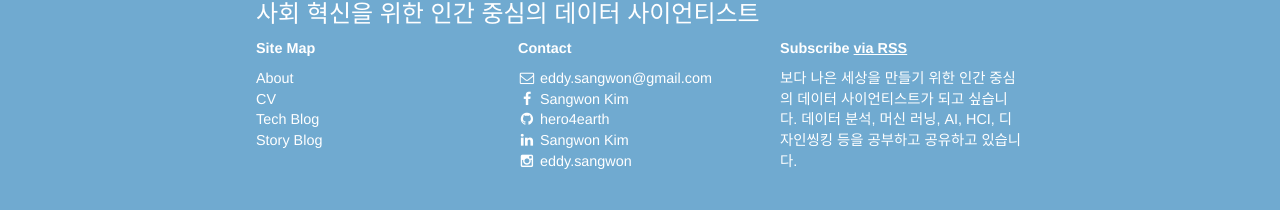
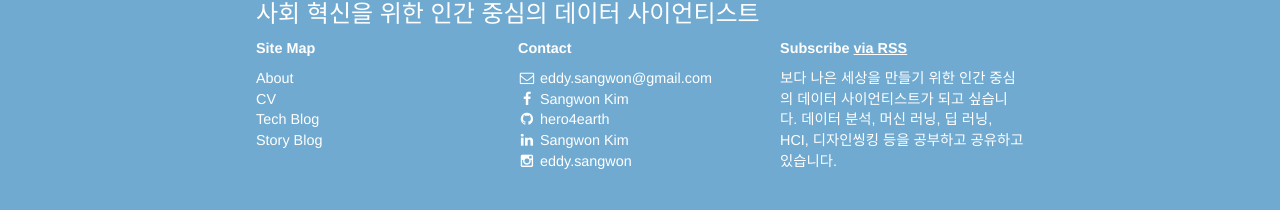
Before and after one commit to hero4earth/hero4earth.github.io, a Jekyll site: the page built from index.html, in a window 1280 px wide. Shown: the part 865-1075 px from the top of the page. Built offline with Jekyll 4.4.1, drawn with Linux system fonts in a browser that asks for light colours; nearby versions of some CDN libraries; a style sheet for code colours, icons or effects is not loaded.

Commit message:
update blog

```diff
--- a/_config.yml
+++ b/_config.yml
@@ -13,7 +13,7 @@ permalink: pretty
 url: http://hero4earth.com
 name: hero4earth
 description: > # "Write an awesome description for your new site here.
-  보다 나은 세상을 만들기 위한 인간 중심의 데이터 사이언티스트가 되고 싶습니다. 데이터 분석, 머신 러닝, AI, HCI, 디자인씽킹 등을 공부하고 공유하고 있습니다.
+  보다 나은 세상을 만들기 위한 인간 중심의 데이터 사이언티스트가 되고 싶습니다. 데이터 분석, 머신 러닝, 딥 러닝, HCI, 디자인씽킹 등을 공부하고 공유하고 있습니다.
 copyright: 'Copyright &copy; 2018 hero4earth. All Rights Reserved.'
 credits: 'Credits: Landing Page is a free to use, open source Bootstrap theme created by <a href="http://startbootstrap.com/">Start Bootstrap</a>.'
 
```
